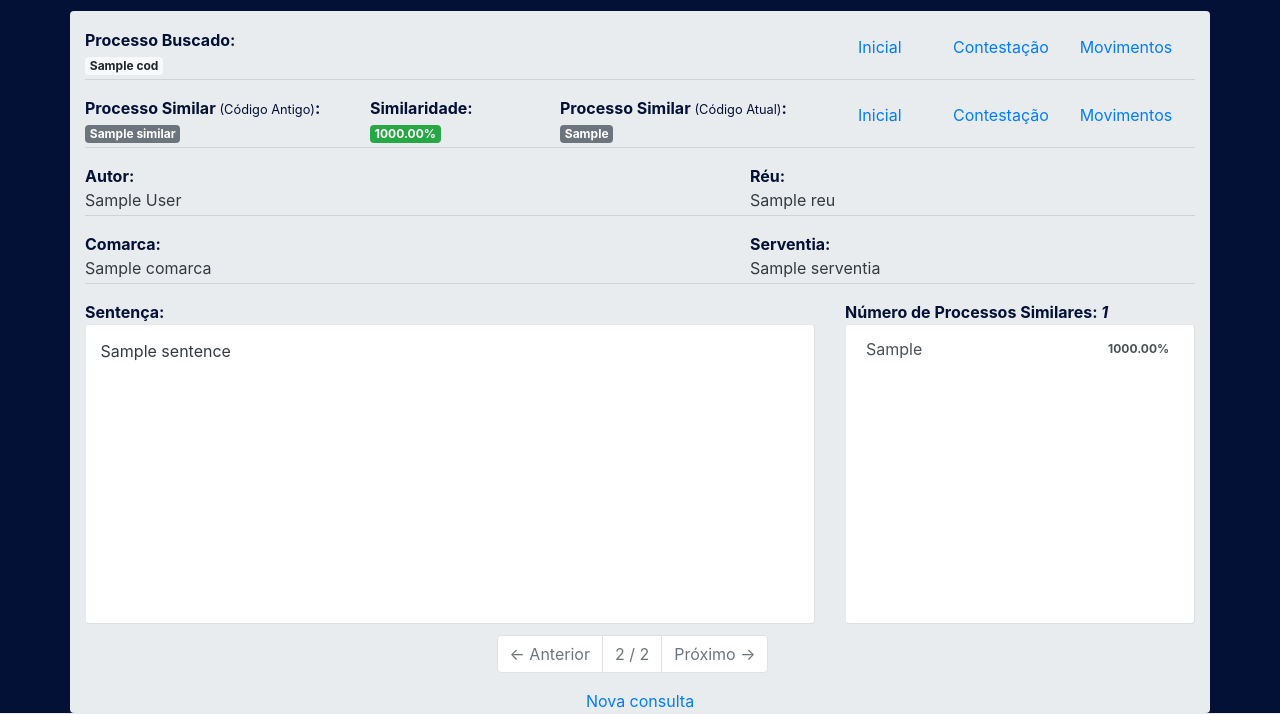
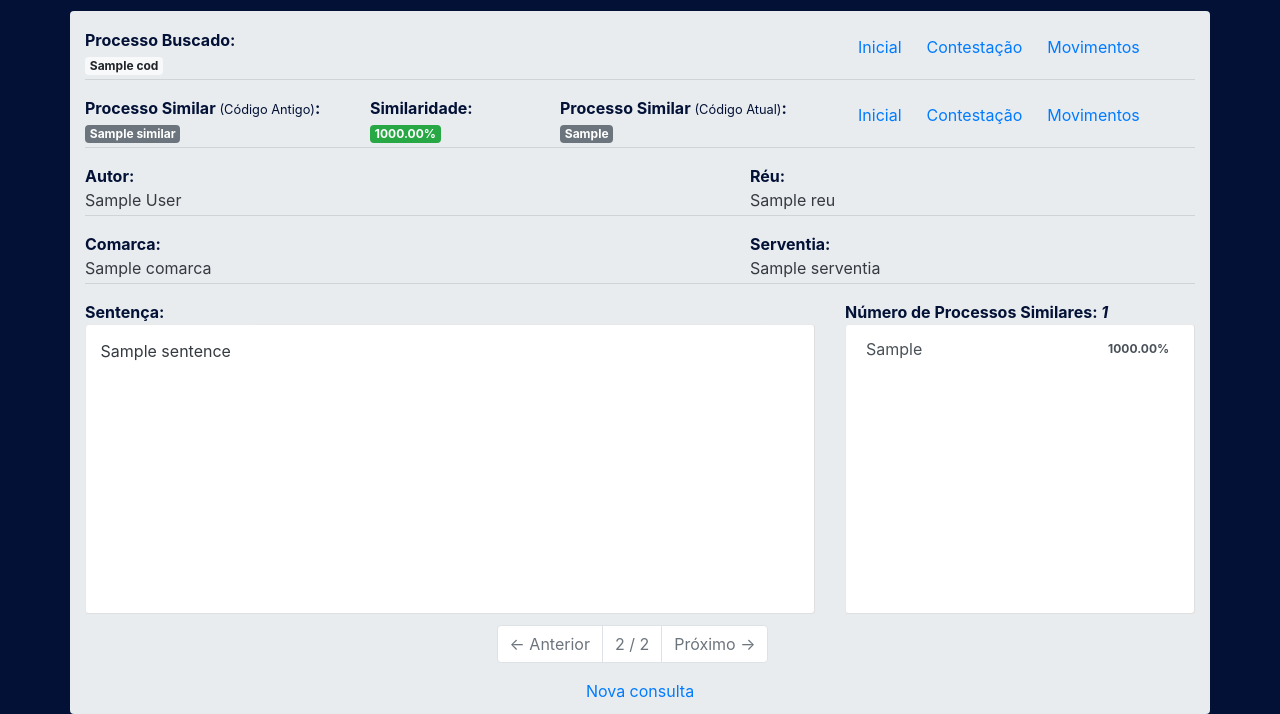
Before and after one commit to yangricardo/reditus, a Django app: template templates/search/sentenca.html in a window 1280 px wide. Shown: the part 98-812 px from the top of the page. Run offline with Django 3.2, Linux system fonts and the light colour scheme; the template is opened without the code that fills it: most values are stand-ins (such as "Sample title", 1, 10 or a date in 2020); some libraries are stand-ins or nearby versions.

Commit message:
ajuste layout

```diff
--- a/search/views.py
+++ b/search/views.py
@@ -43,7 +43,7 @@ def process_view(request,cod, index):
             process_contestacao_url = process_data.get('process_url')
             sentence = df['sentenca'][int(index)]
             similar = re.search(r"\d{4}\.\d{3}\.\d{6}-\d",df['similar_processo'][int(index)]).group(0)
-            author = re.search(r"(autor|Autor|AUTOR|Parte Autora)(\s*:\s*)(\w.+)+",sentence).group(3) if re.search(r"(autor|Autor|AUTOR|Parte Autora)(\s*:\s*)(\w.+)+[^\n]",sentence) else ""
+            author = re.search(r"(autor|Autor|AUTOR|Autora|autora|AUTORA)(\s*:\s*)(\w.+)+",sentence).group(3) if re.search(r"(autor|Autor|AUTOR|Autora|autora|AUTORA)(\s*:\s*)(\w.+)+[^\n]",sentence) else ""
             similar_atual = re.search(r"\d{5,7}-\d{2}\.\d{4}\.\d\.\d{2}\.\d{4}",sentence).group(0) if re.search(r"\d{5,7}-\d{2}\.\d{4}\.\d\.\d{2}\.\d{4}",sentence) else ""
             reu = re.search(r"(reu|Reu|Réu|réu|REU|RÉU|RÉ|Ré|ré)(\s*:\s*)(\w.+)+",sentence).group(3) if re.search(r"(reu|Reu|Réu|réu|REU|RÉU|RÉ|Ré|ré)(\s*:\s*)(\w.+)+[^\n]",sentence) else ""
             similar_contestacao_url = "http://gedweb.tjrj.jus.br/gedcacheweb/default.aspx?gedid="+df['similar_file'][int(index)]
--- a/static/css/reditus.css
+++ b/static/css/reditus.css
@@ -8,7 +8,7 @@ header{
 }
 
 .novaconsulta{
-  margin-top:0.1%;
+  margin-bottom:1%;
 }
 
 p.buscado{
@@ -16,7 +16,7 @@ p.buscado{
 }
 .sentenca-box {
   overflow-y: auto;
-  height:300px;
+  height:290px;
   border-style: outset;
   padding-left: 2%;
   padding-right: 2%;
@@ -24,7 +24,7 @@ p.buscado{
 }
 .similares-box {
   overflow-y: auto;
-  height:300px;
+  height:290px;
   border-style: outset;
 }
 
--- a/templates/search/sentenca.html
+++ b/templates/search/sentenca.html
@@ -17,18 +17,13 @@
                    <p class="badge badge-light"> {{ cod }}</p>
                 </div>
             </div>
-            <div class="col-md-6"></div>
+            <div class="col-md-6">
+            </div>
             <div class="col-md-4 col-xs-10">
-                <div class="row">
-                    <div class="col-md-3 card-text">
-                        <a href="#" target="_blank" class="btn btn-link">Inicial</a>
-                    </div>
-                    <div class="col-md-4 card-text">
-                        <a href="{{process_contestacao_url}}" target="_blank" class="btn btn-link">Contestação</a>
-                    </div>
-                    <div class="col-md-5 card-text">
-                        <a href="{{process_movimento_url}}" target="_blank" class="btn btn-link">Movimentos</a>
-                    </div>
+                <div class="btn-group" role="group">
+                    <a href="#" target="_blank" class="btn btn-link">Inicial</a>
+                    <a href="{{process_contestacao_url}}" target="_blank" class="btn btn-link">Contestação</a>
+                    <a href="{{process_movimento_url}}" target="_blank" class="btn btn-link">Movimentos</a>
                 </div>
             </div>
         </div>
@@ -51,10 +46,10 @@
                 <div class="card-text justify-content-center badge badge-secondary">{{ similar_atual }}</div>
             </div>
             <div class="col-md-4 d-inline-block">
-                <div class="row">
-                    <div class="col-md-3 card-text"><a href="#" target="_blank" class="btn btn-link">Inicial</a></div>
-                    <div class="col-md-4 card-text"><a href="{{similar_contestacao_url}}" target="_blank" class="btn btn-link">Contestação</a></div>
-                    <div class="col-md-5 card-text"><a href="{{similar_movimento_url}}" target="_blank" class="btn btn-link">Movimentos</a></div>
+                <div class="btn-group" role="group">
+                    <a href="#" target="_blank" class="btn btn-link">Inicial</a>
+                    <a href="{{similar_contestacao_url}}" target="_blank" class="btn btn-link">Contestação</a>
+                    <a href="{{similar_movimento_url}}" target="_blank" class="btn btn-link">Movimentos</a>
                 </div>
             </div>
         </div>
@@ -126,7 +121,7 @@
     </div>
     {%endif%}
     <div class="row justify-content-center">
-        <a href="{% url 'index' %}">Nova consulta</a>
+        <a class="novaconsulta" href="{% url 'index' %}">Nova consulta</a>
     </div>
 </div>
 
```
